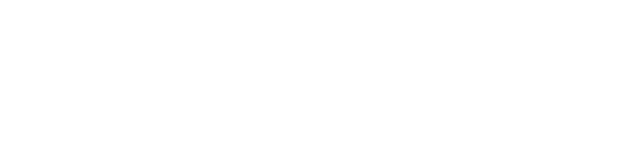
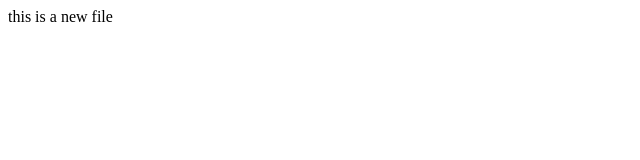
Before and after one commit to chetankhanna03/Visionary, a plain HTML site: page index.html in a window 1280 px wide. Shown: the whole page, without its empty margins (0-640 px from the left). Drawn offline with Linux system fonts and the light colour scheme.

Commit message:
new file new text

```diff
--- a/index.html
+++ b/index.html
@@ -6,6 +6,6 @@
     <title>Document</title>
 </head>
 <body>
-
+    this is a new file
 </body>
 </html>
```
